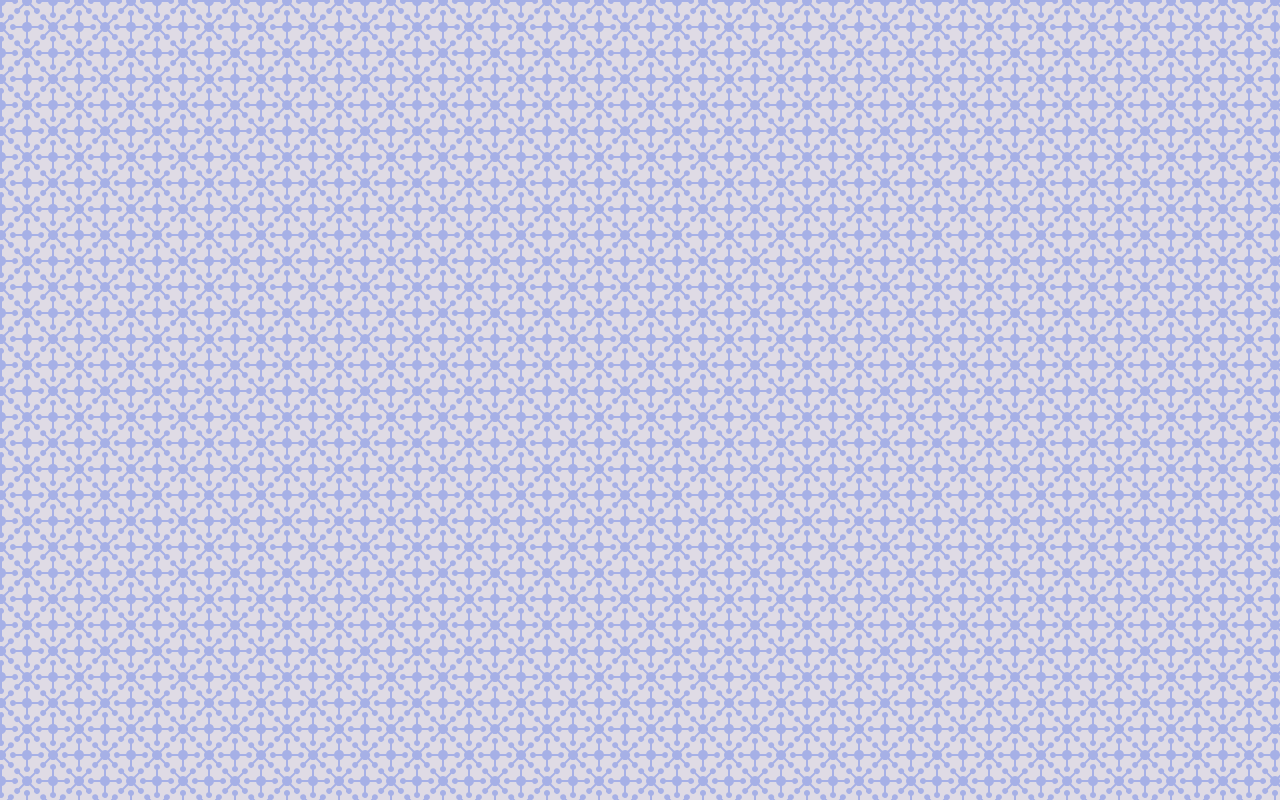
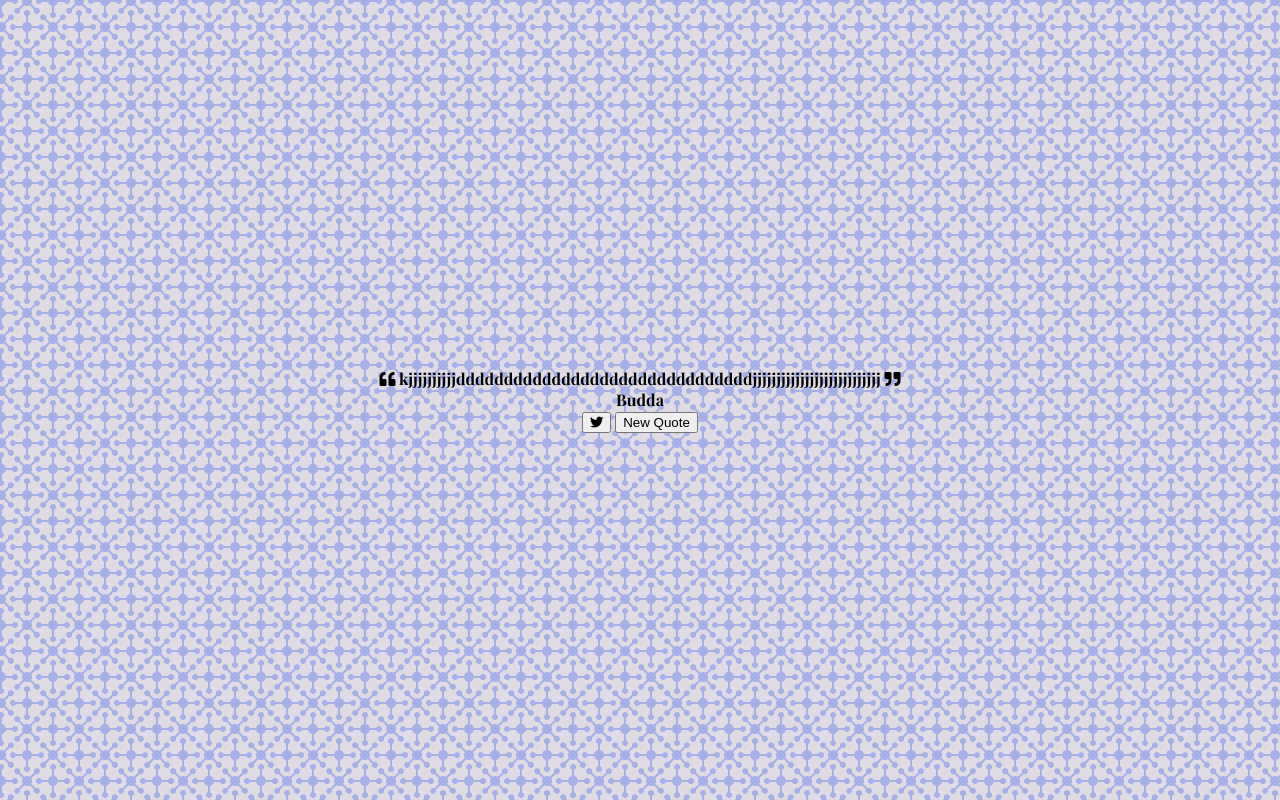
Before and after one commit to daniel-caceres/Quote-Generator, a plain HTML site: page index.html in a window 1280 px wide. Drawn offline with nearby package versions, Linux system fonts and the light colour scheme.

Commit message:
Add content to html.

```diff
--- a/index.html
+++ b/index.html
@@ -10,6 +10,25 @@
 </head>
 <body>
 
+    <div class="quote-container" id="quote-container">
+        <!-- Quote -->
+        <div class="quote-text">
+            <i class="fas fa-quote-left"></i>
+            <span id="quote">kjjjjjjjjjjdddddddddddddddddddddddddddddddjjjjjjjjjjjjjjjjjjjjjjjjjjj</span>
+            <i class="fas fa-quote-right"></i>
+        </div>
+        <!-- Author -->
+        <div class="quote-author">
+            <span id="author">Budda</span>
+        </div>
+        <!-- Buttons -->
+        <div class="button-container">
+            <button class="twitter-button" id="twitter" title="Tweet this!">
+                <i class="fab fa-twitter"></i>
+            </button>
+            <button id="new-quote">New Quote</button>
+        </div>
+    </div>
 
 
     <!-- Script -->
```
